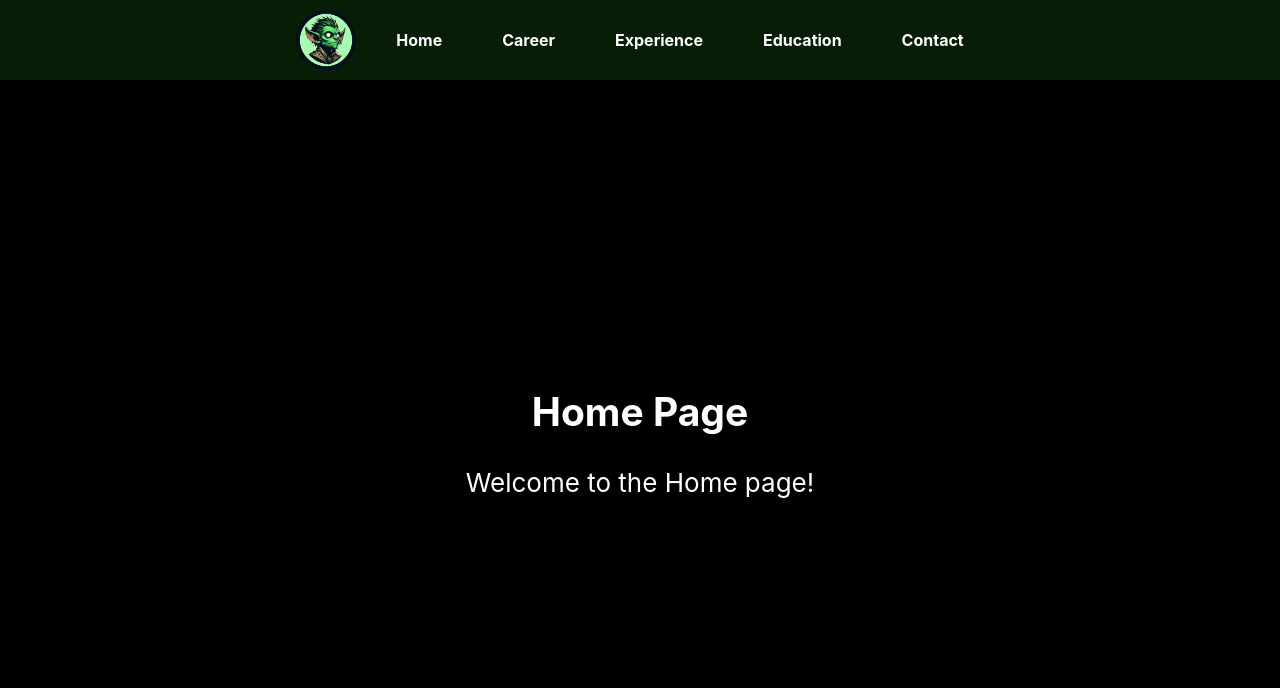
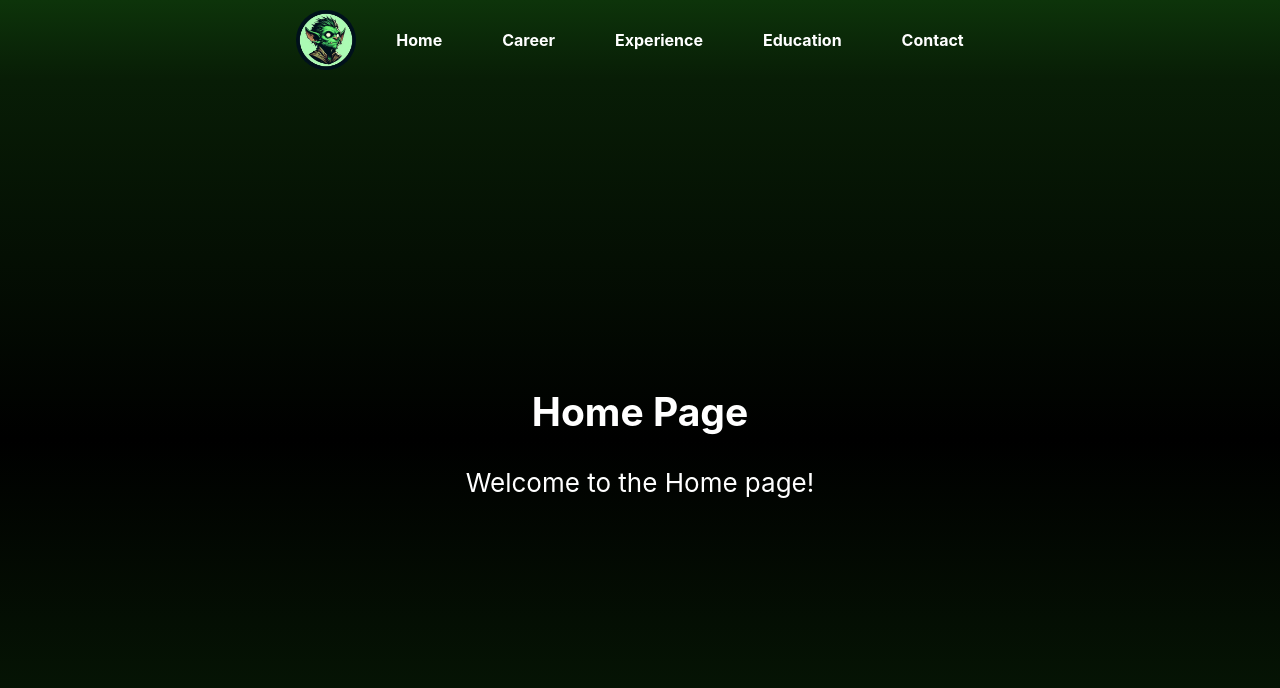
Before and after one commit to Raphalius/personal-page, a React (Create React App) app: page / in a window 1280 px wide. Shown: the top 688 px of the page. Built offline with nearby package versions, Linux system fonts and the light colour scheme.

Commit message:
Changing styling

```diff
--- a/src/App.css
+++ b/src/App.css
@@ -1,12 +1,13 @@
 .App {
   text-align: center;
+  background-color: #081d06;
 }
 
 .App-nav {
   display: flex;
   justify-content: center;
   align-items: center;
-  background-color: #081d06;
+  background: linear-gradient(to bottom, #0d340a, rgba(0, 0, 0, 0));
   padding: 10px;
 }
 
@@ -48,7 +49,7 @@
 }
 
 .App-content {
-  background-color: #000000;
+  background: linear-gradient(to bottom, #081d06, black 50%, #081d06);
   display: flex;
   flex-direction: column;
   align-items: center;
```
